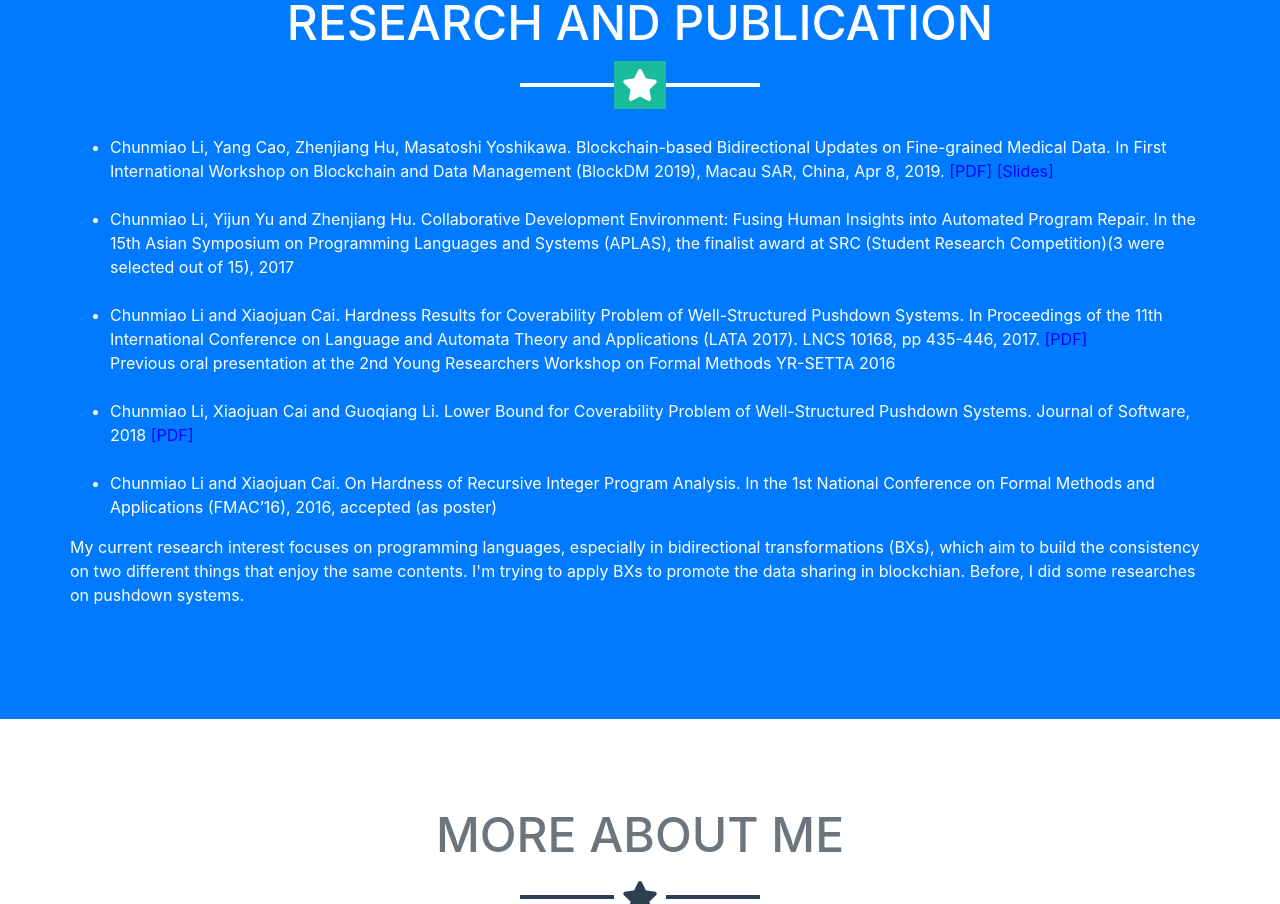
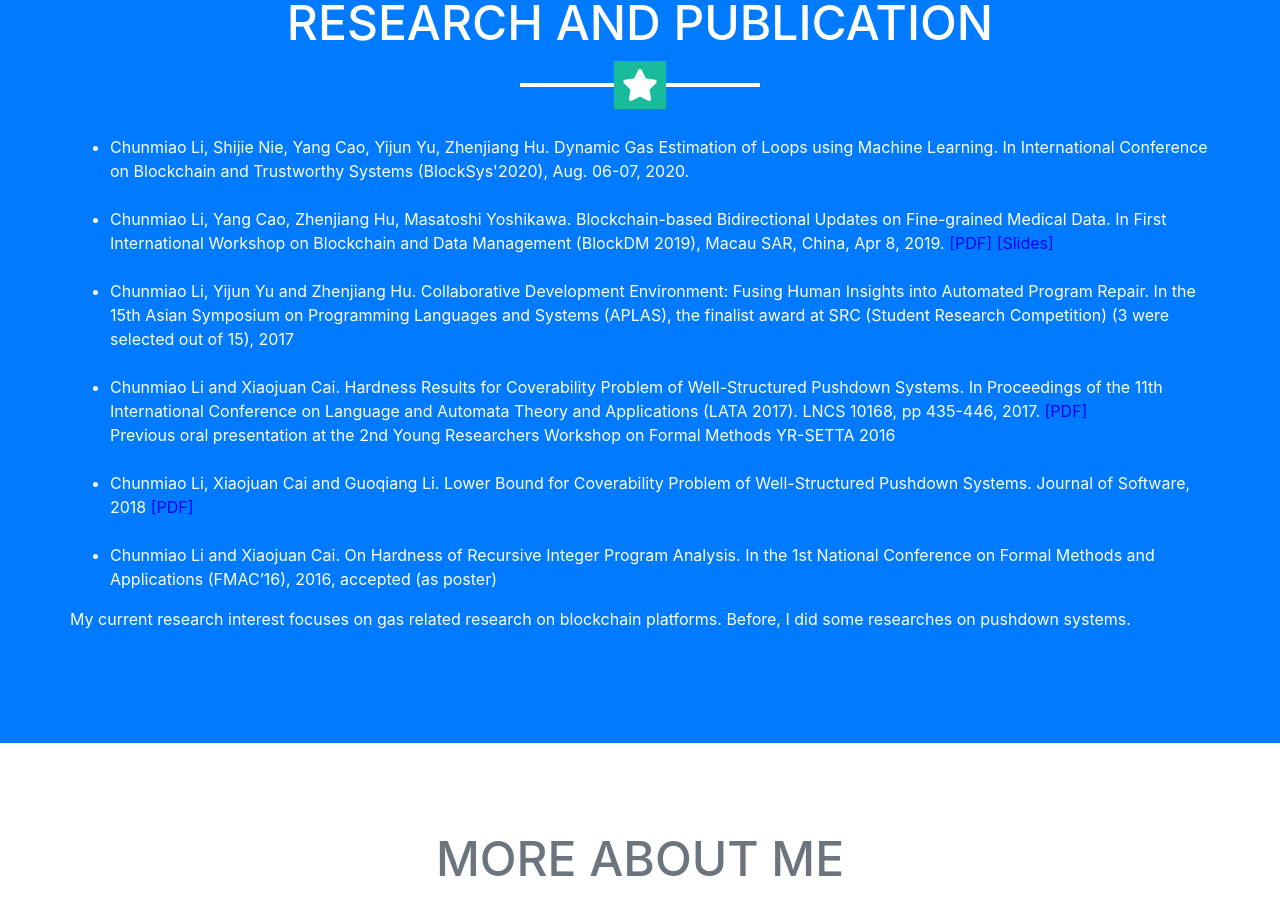
Before and after one commit to cmli93/cmli93.github.io, a website with bundled scripts: page index.html in a window 1280 px wide. Shown: the part 1265-2169 px from the top of the page. Built offline with nearby package versions, Linux system fonts and the light colour scheme.

Commit message:
add BlockSys 2020

```diff
--- a/index.html
+++ b/index.html
@@ -16,7 +16,8 @@
   <!-- Custom fonts for this template -->
   <link href="vendor/fontawesome-free/css/all.min.css" rel="stylesheet" type="text/css">
   <link href="https://fonts.googleapis.com/css?family=Montserrat:400,700" rel="stylesheet" type="text/css">
-  <link href="https://fonts.googleapis.com/css?family=Lato:400,700,400italic,700italic" rel="stylesheet" type="text/css">
+  <link href="https://fonts.googleapis.com/css?family=Lato:400,700,400italic,700italic" rel="stylesheet"
+    type="text/css">
 
   <!-- Plugin CSS -->
   <link href="vendor/magnific-popup/magnific-popup.css" rel="stylesheet" type="text/css">
@@ -32,7 +33,9 @@
   <nav class="navbar navbar-expand-lg bg-secondary fixed-top text-uppercase" id="mainNav">
     <div class="container">
       <a class="navbar-brand js-scroll-trigger" href="#page-top">Chunmiao Li (李春淼)</a>
-      <button class="navbar-toggler navbar-toggler-right text-uppercase bg-primary text-white rounded" type="button" data-toggle="collapse" data-target="#navbarResponsive" aria-controls="navbarResponsive" aria-expanded="false" aria-label="Toggle navigation">
+      <button class="navbar-toggler navbar-toggler-right text-uppercase bg-primary text-white rounded" type="button"
+        data-toggle="collapse" data-target="#navbarResponsive" aria-controls="navbarResponsive" aria-expanded="false"
+        aria-label="Toggle navigation">
         Menu
         <i class="fas fa-bars"></i>
       </button>
@@ -70,8 +73,11 @@
       <hr class="star-dark mb-5">
       <div class="row">
         <p>
-          I am a Ph.D. student at the Department of Informatics, School of Multidisciplinary Sciences, SOKENDAI (The Graduate University for Advanced Studies), as a member of <a href="http://www.prg.nii.ac.jp/index.html">programming research
-            laboratory</a> in National Institute of Informatics (<a href="https://www.nii.ac.jp/">NII</a>) in Japan. My supervisor is <a href="http://research.nii.ac.jp/~hu/" style="text-decoration:none">Prof. Zhenjiang Hu</a>.
+          I am a Ph.D. student at the Department of Informatics, School of Multidisciplinary Sciences, SOKENDAI (The
+          Graduate University for Advanced Studies), as a member of <a
+            href="http://www.prg.nii.ac.jp/index.html">programming research
+            laboratory</a> in National Institute of Informatics (<a href="https://www.nii.ac.jp/">NII</a>) in Japan. My
+          supervisor is <a href="http://research.nii.ac.jp/~hu/" style="text-decoration:none">Prof. Zhenjiang Hu</a>.
         </p>
 
         <p>
@@ -79,12 +85,16 @@
 
           <br />
 
-          My address is Programming Research Lab (Room 1611), National Institute of Informatics, 2-1-2 Hitotsubashi, Chiyoda-ku, Tokyo, 101-8430, Japan.
+          My address is Programming Research Lab (Room 1611), National Institute of Informatics, 2-1-2 Hitotsubashi,
+          Chiyoda-ku, Tokyo, 101-8430, Japan.
         </p>
 
         <p>
-          I finished my bachelor degree from <a href="http://english.nwu.edu.cn/" style="text-decoration:none">Northwest University</a> in 2015 (with rank 1/167 and GPA 3.74/4) and got the master degree from <a href="http://en.sjtu.edu.cn/" style="text-decoration:none">Shanghai
-            Jiao Tong University</a> (advisor: <a href="http://basics.sjtu.edu.cn/~yuxi/" style="text-decoration:none">Prof. Yuxi Fu</a>)
+          I finished my bachelor degree from <a href="http://english.nwu.edu.cn/" style="text-decoration:none">Northwest
+            University</a> in 2015 (with rank 1/167 and GPA 3.74/4) and got the master degree from <a
+            href="http://en.sjtu.edu.cn/" style="text-decoration:none">Shanghai
+            Jiao Tong University</a> (advisor: <a href="http://basics.sjtu.edu.cn/~yuxi/"
+            style="text-decoration:none">Prof. Yuxi Fu</a>)
           in March, 2018.
         </p>
         <!--Also, I worked as an intern in <a href="http://www.nii.ac.jp/en/" style="text-decoration:none">National Institute of Informatics (NII)</a>,
@@ -93,7 +103,8 @@
         -->
 
         <p>
-          You can find my detailed CV <a href="https://github.com/cmli93/cmli93.github.io/blob/master/Chunmiao_Li_CV.pdf">here
+          You can find my detailed CV <a
+            href="https://github.com/cmli93/cmli93.github.io/blob/master/Chunmiao_Li_CV.pdf">here
           </a>.
 
       </div>
@@ -108,23 +119,42 @@
       <div class="row">
         <ul>
           <li>
-            Chunmiao Li, Yang Cao, Zhenjiang Hu, Masatoshi Yoshikawa. Blockchain-based Bidirectional Updates on Fine-grained Medical Data. In First International Workshop on Blockchain and Data Management (BlockDM 2019), Macau SAR, China, Apr 8,
-            2019. <a href="https://www.dropbox.com/s/qvs2gcnvgvbdy8a/%E5%8F%91%E8%A1%A8%E7%89%88%E8%AE%BA%E6%96%87.pdf?dl=0" style="color:blue;">[PDF]</a>
-            <a href="https://www.dropbox.com/s/71ygvuw6rxmra71/presentation%20in%20BlockDM.pptx?dl=0" style="color:blue;">[Slides]</a>
+            Chunmiao Li, Shijie Nie, Yang Cao, Yijun Yu, Zhenjiang Hu. Dynamic Gas Estimation of Loops using Machine
+            Learning. In International Conference on Blockchain and Trustworthy Systems (BlockSys'2020), Aug. 06-07,
+            2020.
           </li>
 
           <br />
 
           <li>
-            Chunmiao Li, Yijun Yu and Zhenjiang Hu. Collaborative Development Environment: Fusing Human Insights into Automated Program Repair. In the 15th Asian Symposium on Programming Languages and Systems (APLAS), the finalist award at SRC
-            (Student Research Competition)(3 were selected out of 15), 2017
+            Chunmiao Li, Yang Cao, Zhenjiang Hu, Masatoshi Yoshikawa. Blockchain-based Bidirectional Updates on
+            Fine-grained Medical Data. In First International Workshop on Blockchain and Data Management (BlockDM 2019),
+            Macau SAR, China, Apr 8,
+            2019. <a
+              href="https://www.dropbox.com/s/qvs2gcnvgvbdy8a/%E5%8F%91%E8%A1%A8%E7%89%88%E8%AE%BA%E6%96%87.pdf?dl=0"
+              style="color:blue;">[PDF]</a>
+            <a href="https://www.dropbox.com/s/71ygvuw6rxmra71/presentation%20in%20BlockDM.pptx?dl=0"
+              style="color:blue;">[Slides]</a>
           </li>
 
           <br />
 
           <li>
-            Chunmiao Li and Xiaojuan Cai. Hardness Results for Coverability Problem of Well-Structured Pushdown Systems. In Proceedings of the 11th International Conference on Language and Automata Theory and Applications (LATA 2017). LNCS 10168, pp
-            435-446, 2017. <a href="https://www.dropbox.com/s/64tg9x8yzfnfzc5/LATA%E8%AE%BA%E6%96%87%E5%8F%91%E8%A1%A8%E7%89%88.pdf?dl=0" style="color:blue;">[PDF]</a>
+            Chunmiao Li, Yijun Yu and Zhenjiang Hu. Collaborative Development Environment: Fusing Human Insights into
+            Automated Program Repair. In the 15th Asian Symposium on Programming Languages and Systems (APLAS), the
+            finalist award at SRC
+            (Student Research Competition) (3 were selected out of 15), 2017
+          </li>
+
+          <br />
+
+          <li>
+            Chunmiao Li and Xiaojuan Cai. Hardness Results for Coverability Problem of Well-Structured Pushdown Systems.
+            In Proceedings of the 11th International Conference on Language and Automata Theory and Applications (LATA
+            2017). LNCS 10168, pp
+            435-446, 2017. <a
+              href="https://www.dropbox.com/s/64tg9x8yzfnfzc5/LATA%E8%AE%BA%E6%96%87%E5%8F%91%E8%A1%A8%E7%89%88.pdf?dl=0"
+              style="color:blue;">[PDF]</a>
             <br>
             Previous oral presentation at the 2nd Young Researchers Workshop on Formal Methods YR-SETTA 2016
           </li>
@@ -132,23 +162,22 @@
           <br />
 
           <li>
-            Chunmiao Li, Xiaojuan Cai and Guoqiang Li. Lower Bound for Coverability Problem of Well-Structured Pushdown Systems. Journal of Software, 2018
-            <a href="https://www.dropbox.com/home/%E7%BE%8E%E5%A5%BD%E7%9A%84MyPaper/%E8%BD%AF%E4%BB%B6%E5%AD%A6%E6%8A%A5?preview=%E5%8F%91%E8%A1%A8%E7%89%88%E8%AE%BA%E6%96%87.pdf" style="color:blue;">[PDF]</a>
+            Chunmiao Li, Xiaojuan Cai and Guoqiang Li. Lower Bound for Coverability Problem of Well-Structured Pushdown
+            Systems. Journal of Software, 2018
+            <a href="https://www.dropbox.com/home/%E7%BE%8E%E5%A5%BD%E7%9A%84MyPaper/%E8%BD%AF%E4%BB%B6%E5%AD%A6%E6%8A%A5?preview=%E5%8F%91%E8%A1%A8%E7%89%88%E8%AE%BA%E6%96%87.pdf"
+              style="color:blue;">[PDF]</a>
           </li>
 
           <br />
 
           <li>
-            Chunmiao Li and Xiaojuan Cai. On Hardness of Recursive Integer Program Analysis. In the 1st National Conference on Formal Methods and Applications (FMAC’16), 2016, accepted (as poster)
+            Chunmiao Li and Xiaojuan Cai. On Hardness of Recursive Integer Program Analysis. In the 1st National
+            Conference on Formal Methods and Applications (FMAC’16), 2016, accepted (as poster)
           </li>
         </ul>
         <p>
-          My current research interest focuses on programming languages, especially in
-          bidirectional transformations (BXs), which aim to build the consistency on two
-          different things that enjoy the same contents.
-
-          I'm trying to apply BXs to promote the data sharing in blockchian. Before, I did some researches on
-          pushdown systems.
+          My current research interest focuses on gas related research on blockchain platforms.
+          Before, I did some researches on pushdown systems.
       </div>
     </div>
   </section>
@@ -160,7 +189,9 @@
       <hr class="star-dark mb-5">
       <div class="row">
         <p>
-          I was born and grew up in China, in a small town named <a href="https://www.travelchinaguide.com/cityguides/shaanxi/shangluo/" style="text-decoration:none">Shangluo</a>. My favourite food is Baozi, a local delicious breakfast in my
+          I was born and grew up in China, in a small town named <a
+            href="https://www.travelchinaguide.com/cityguides/shaanxi/shangluo/"
+            style="text-decoration:none">Shangluo</a>. My favourite food is Baozi, a local delicious breakfast in my
           hometown. Noodles is still my staple food even I'm struggling to adapt rice now.
         </p>
 
@@ -247,7 +278,9 @@
             <h2 class="text-secondary text-uppercase mb-0">Project Name</h2>
             <hr class="star-dark mb-5">
             <img class="img-fluid mb-5" src="img/portfolio/cabin.png" alt="">
-            <p class="mb-5">Lorem ipsum dolor sit amet, consectetur adipisicing elit. Mollitia neque assumenda ipsam nihil, molestias magnam, recusandae quos quis inventore quisquam velit asperiores, vitae? Reprehenderit soluta, eos quod
+            <p class="mb-5">Lorem ipsum dolor sit amet, consectetur adipisicing elit. Mollitia neque assumenda ipsam
+              nihil, molestias magnam, recusandae quos quis inventore quisquam velit asperiores, vitae? Reprehenderit
+              soluta, eos quod
               consequuntur itaque. Nam.</p>
             <a class="btn btn-primary btn-lg rounded-pill portfolio-modal-dismiss" href="#">
               <i class="fa fa-close"></i>
@@ -270,7 +303,9 @@
             <h2 class="text-secondary text-uppercase mb-0">Project Name</h2>
             <hr class="star-dark mb-5">
             <img class="img-fluid mb-5" src="img/portfolio/cake.png" alt="">
-            <p class="mb-5">Lorem ipsum dolor sit amet, consectetur adipisicing elit. Mollitia neque assumenda ipsam nihil, molestias magnam, recusandae quos quis inventore quisquam velit asperiores, vitae? Reprehenderit soluta, eos quod
+            <p class="mb-5">Lorem ipsum dolor sit amet, consectetur adipisicing elit. Mollitia neque assumenda ipsam
+              nihil, molestias magnam, recusandae quos quis inventore quisquam velit asperiores, vitae? Reprehenderit
+              soluta, eos quod
               consequuntur itaque. Nam.</p>
             <a class="btn btn-primary btn-lg rounded-pill portfolio-modal-dismiss" href="#">
               <i class="fa fa-close"></i>
@@ -293,7 +328,9 @@
             <h2 class="text-secondary text-uppercase mb-0">Project Name</h2>
             <hr class="star-dark mb-5">
             <img class="img-fluid mb-5" src="img/portfolio/circus.png" alt="">
-            <p class="mb-5">Lorem ipsum dolor sit amet, consectetur adipisicing elit. Mollitia neque assumenda ipsam nihil, molestias magnam, recusandae quos quis inventore quisquam velit asperiores, vitae? Reprehenderit soluta, eos quod
+            <p class="mb-5">Lorem ipsum dolor sit amet, consectetur adipisicing elit. Mollitia neque assumenda ipsam
+              nihil, molestias magnam, recusandae quos quis inventore quisquam velit asperiores, vitae? Reprehenderit
+              soluta, eos quod
               consequuntur itaque. Nam.</p>
             <a class="btn btn-primary btn-lg rounded-pill portfolio-modal-dismiss" href="#">
               <i class="fa fa-close"></i>
@@ -316,7 +353,9 @@
             <h2 class="text-secondary text-uppercase mb-0">Project Name</h2>
             <hr class="star-dark mb-5">
             <img class="img-fluid mb-5" src="img/portfolio/game.png" alt="">
-            <p class="mb-5">Lorem ipsum dolor sit amet, consectetur adipisicing elit. Mollitia neque assumenda ipsam nihil, molestias magnam, recusandae quos quis inventore quisquam velit asperiores, vitae? Reprehenderit soluta, eos quod
+            <p class="mb-5">Lorem ipsum dolor sit amet, consectetur adipisicing elit. Mollitia neque assumenda ipsam
+              nihil, molestias magnam, recusandae quos quis inventore quisquam velit asperiores, vitae? Reprehenderit
+              soluta, eos quod
               consequuntur itaque. Nam.</p>
             <a class="btn btn-primary btn-lg rounded-pill portfolio-modal-dismiss" href="#">
               <i class="fa fa-close"></i>
@@ -339,7 +378,9 @@
             <h2 class="text-secondary text-uppercase mb-0">Project Name</h2>
             <hr class="star-dark mb-5">
             <img class="img-fluid mb-5" src="img/portfolio/safe.png" alt="">
-            <p class="mb-5">Lorem ipsum dolor sit amet, consectetur adipisicing elit. Mollitia neque assumenda ipsam nihil, molestias magnam, recusandae quos quis inventore quisquam velit asperiores, vitae? Reprehenderit soluta, eos quod
+            <p class="mb-5">Lorem ipsum dolor sit amet, consectetur adipisicing elit. Mollitia neque assumenda ipsam
+              nihil, molestias magnam, recusandae quos quis inventore quisquam velit asperiores, vitae? Reprehenderit
+              soluta, eos quod
               consequuntur itaque. Nam.</p>
             <a class="btn btn-primary btn-lg rounded-pill portfolio-modal-dismiss" href="#">
               <i class="fa fa-close"></i>
@@ -362,7 +403,9 @@
             <h2 class="text-secondary text-uppercase mb-0">Project Name</h2>
             <hr class="star-dark mb-5">
             <img class="img-fluid mb-5" src="img/portfolio/submarine.png" alt="">
-            <p class="mb-5">Lorem ipsum dolor sit amet, consectetur adipisicing elit. Mollitia neque assumenda ipsam nihil, molestias magnam, recusandae quos quis inventore quisquam velit asperiores, vitae? Reprehenderit soluta, eos quod
+            <p class="mb-5">Lorem ipsum dolor sit amet, consectetur adipisicing elit. Mollitia neque assumenda ipsam
+              nihil, molestias magnam, recusandae quos quis inventore quisquam velit asperiores, vitae? Reprehenderit
+              soluta, eos quod
               consequuntur itaque. Nam.</p>
             <a class="btn btn-primary btn-lg rounded-pill portfolio-modal-dismiss" href="#">
               <i class="fa fa-close"></i>
```
